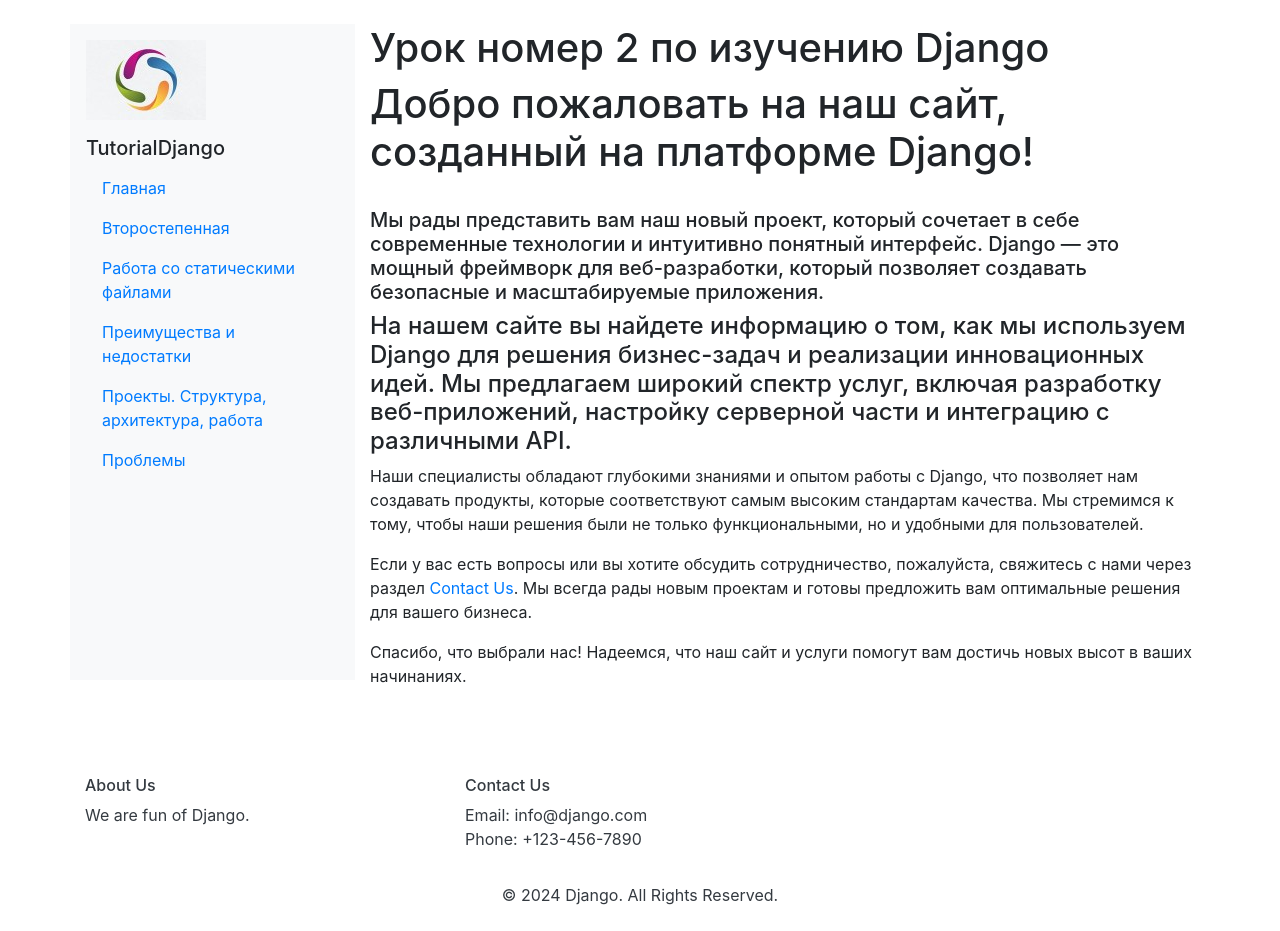
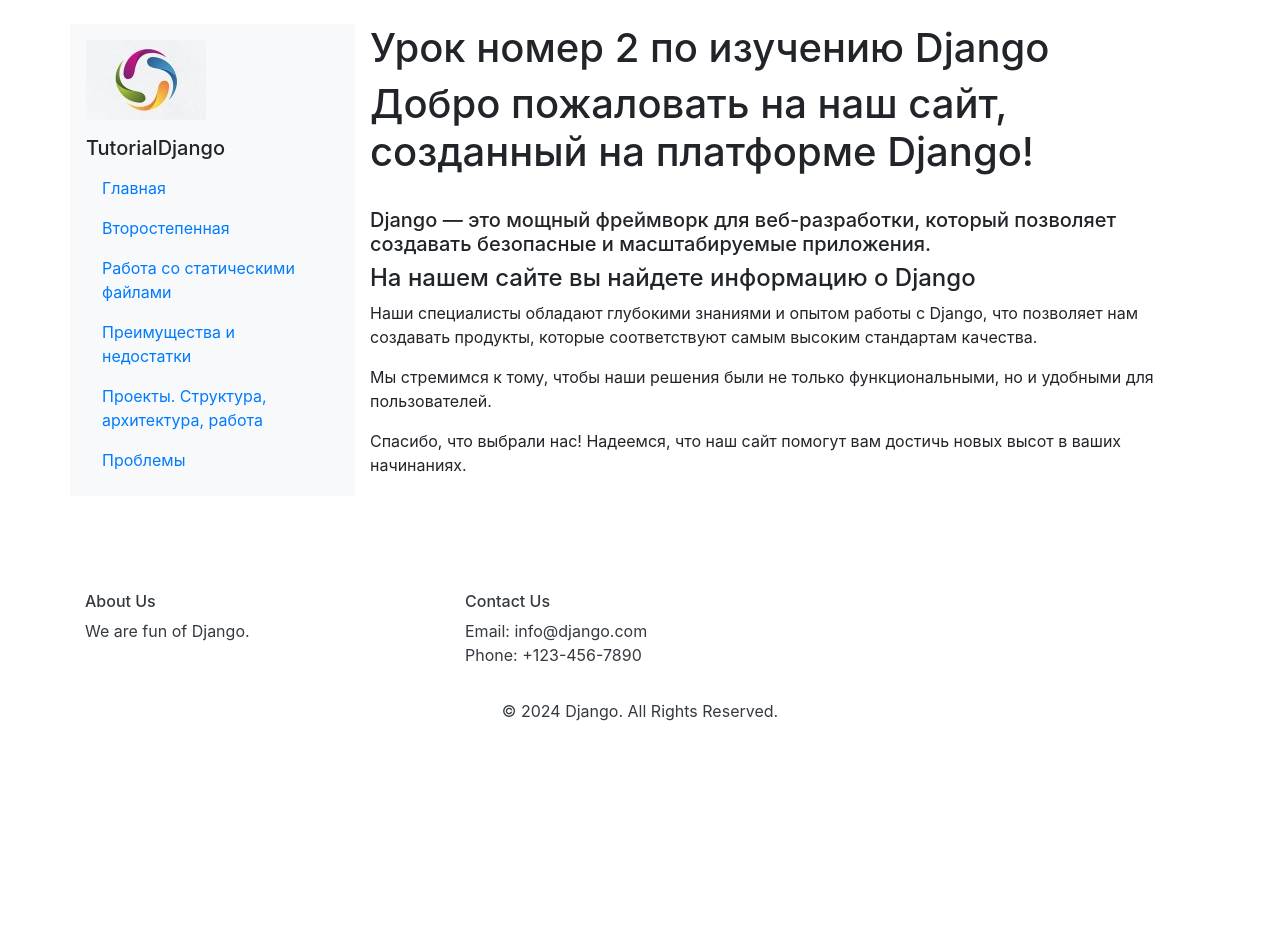
Before and after one commit to Sophiya-ai/DJ02_Django-schemes-Jinja, a Django app: page / in a window 1280 px wide. After the commit the page ends 721 px from the top, so only its background shows below. Run offline with Django 5.2, Linux system fonts and the light colour scheme; some libraries are stand-ins or nearby versions.

```diff
--- a/ZeroCoder/FirstApp/templates/FirstApp/index.html
+++ b/ZeroCoder/FirstApp/templates/FirstApp/index.html
@@ -7,17 +7,15 @@
 {% block content %}
   <h1>Урок номер 2 по изучению {{caption}}</h1>
   <h1>Добро пожаловать на наш сайт, созданный на платформе {{caption}}! </h1><br>
-<h5> Мы рады представить вам наш новый проект, который сочетает в себе современные технологии и интуитивно понятный интерфейс.
+<h5>
   Django — это мощный фреймворк для веб-разработки, который позволяет создавать безопасные и масштабируемые приложения. </h5>
 
-<h4> На нашем сайте вы найдете информацию о том, как мы используем {{caption}} для решения бизнес-задач и реализации инновационных идей.
-  Мы предлагаем широкий спектр услуг, включая разработку веб-приложений, настройку серверной части и интеграцию с различными API. </h4>
+<h4> На нашем сайте вы найдете информацию о {{caption}} </h4>
 
-<p>Наши специалисты обладают глубокими знаниями и опытом работы с {{caption}}, что позволяет нам создавать продукты, которые соответствуют самым высоким стандартам качества. Мы стремимся к тому, чтобы наши решения были не только функциональными, но и удобными для пользователей.</p>
+<p>Наши специалисты обладают глубокими знаниями и опытом работы с {{caption}},
+  что позволяет нам создавать продукты, которые соответствуют самым высоким стандартам качества. </p>
+  <p>Мы стремимся к тому, чтобы наши решения были не только функциональными, но и удобными для пользователей.
+</p>
 
-<p>Если у вас есть вопросы или вы хотите обсудить сотрудничество, пожалуйста, свяжитесь с нами через
-  раздел <a href="footer">Contact Us</a>.
-  Мы всегда рады новым проектам и готовы предложить вам оптимальные решения для вашего бизнеса.</p>
-
-<p>Спасибо, что выбрали нас! Надеемся, что наш сайт и услуги помогут вам достичь новых высот в ваших начинаниях.</p>
+<p>Спасибо, что выбрали нас! Надеемся, что наш сайт помогут вам достичь новых высот в ваших начинаниях.</p>
 {% endblock %}
--- a/ZeroCoder/HomeworkApp/templates/HomeworkApp/layout.html
+++ b/ZeroCoder/HomeworkApp/templates/HomeworkApp/layout.html
@@ -25,10 +25,11 @@
   {% include 'HomeworkApp/footer.html' %}
 
   <!-- Bootstrap JS and dependencies -->
+
   <script src="https://cdn.jsdelivr.net/npm/bootstrap@5.3.3/dist/js/bootstrap.bundle.min.js" integrity="sha384-YvpcrYf0tY3lHB60NNkmXc5s9fDVZLESaAA55NDzOxhy9GkcIdslK1eN7N6jIeHz" crossorigin="anonymous"></script>
   <script src="https://code.jquery.com/jquery-3.5.1.slim.min.js"></script>
   <script src="https://cdn.jsdelivr.net/npm/@popperjs/core@2.9.3/dist/umd/popper.min.js"></script>
   <script src="https://stackpath.bootstrapcdn.com/bootstrap/4.5.2/js/bootstrap.min.js"></script>
-  <script src="https://stackpath.bootstrapcdn.com/bootstrap/4.5.2/js/bootstrap.min.js"></script>
+
 </body>
 </html>
--- a/ZeroCoder/HomeworkApp/templates/HomeworkApp/projects.html
+++ b/ZeroCoder/HomeworkApp/templates/HomeworkApp/projects.html
@@ -18,7 +18,7 @@
     <div class="carousel-item active">
       <img src= '{% static "HomeworkApp/img/arch.png" %}' class="rounded mx-auto d-block" alt="..." height="500">
       <div class="carousel-caption d-none d-md-block">
-        <h5>Ахитектура Django приложения</h5>
+        <h5>Архитектура Django приложения</h5>
       </div>
     </div>
     <div class="carousel-item">
```
Also changed, not shown: ZeroCoder/HomeworkApp/templates/HomeworkApp/footer.html (+4 -4 lines).
